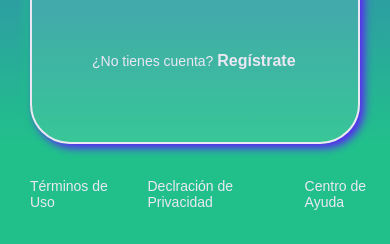
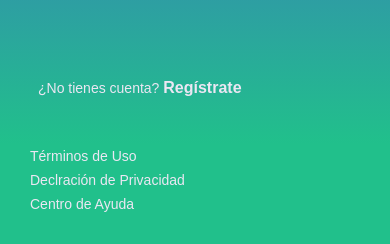
Before and after one commit to AlxBaylon/platzi-video, a plain HTML site: page pages/iniciar-sesion.html in a window 390 px wide. Shown: the part 636-880 px from the top of the page. Drawn offline with Linux system fonts and the light colour scheme.

Commit message:
Responsive para iniciar-sesion.html

```diff
--- a/css/styles.css
+++ b/css/styles.css
@@ -286,3 +286,19 @@ body{
 footer a:hover{
     text-decoration: underline;
 }
+@media only screen and (max-width: 600px){
+    .login__container{
+        background-color: transparent;
+        border: none;
+        padding: 0px 8px;
+        width: 100%;
+        box-shadow: none;
+    }
+    .footer{
+        align-items: flex-start;
+        flex-direction: column;
+    }
+    .footer a{
+        margin: 4px 0px;
+    }
+}
```
